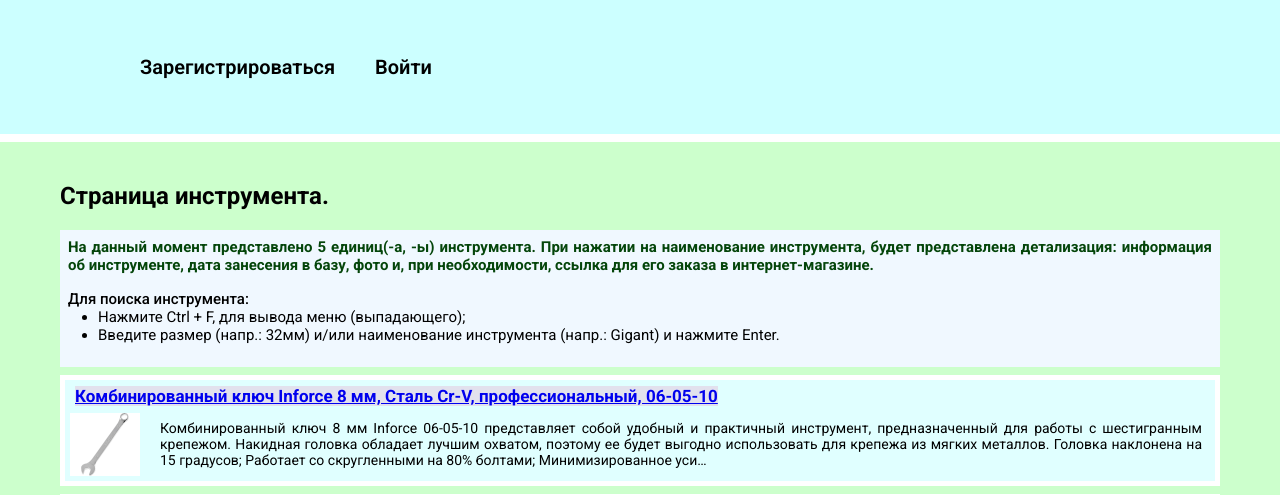
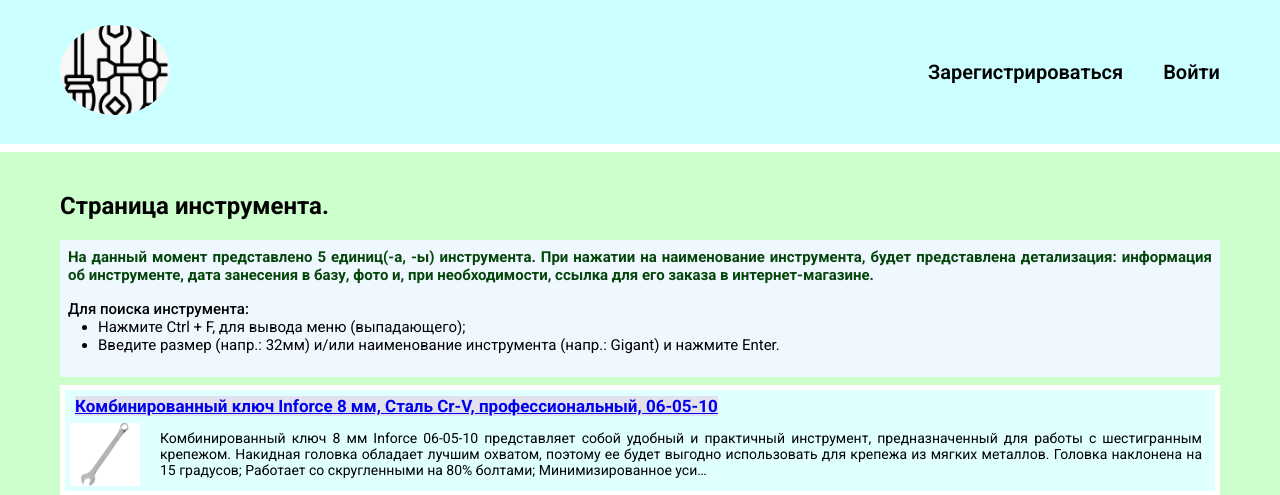
Before and after one commit to AlexRegel/Python522_3_Diploma, a Django app: page /techlog_tools/ in a window 1280 px wide. Shown: the top 495 px of the page. Run offline with Django 5.2, Linux system fonts and the light colour scheme; data comes from the database, SQL or seed files in the repository; both versions use the stored data as it was after the commit.

Commit message:
Task_5_forDZ_82_Py11 add logotype, menu Tools and favicon

```diff
--- a/diplomPythonDjango/techlog_tools_spparts_auto/techlog_tools_spparts/techlog_tools/models.py
+++ b/diplomPythonDjango/techlog_tools_spparts_auto/techlog_tools_spparts/techlog_tools/models.py
@@ -19,7 +19,7 @@ class TechlogTools2(models.Model):
     url = models.URLField(blank=True)  # Поле не обязательное для заполнения
 
     # Для строкового представления объекта
-    # (в админке) выведем:
+    # (в админке, например) выведем:
     def __str__(self):
         return self.title
         # Возможно вывести дату любым способом:
--- a/diplomPythonDjango/techlog_tools_spparts_auto/techlog_tools_spparts/techlog_tools/static/css/style.css
+++ b/diplomPythonDjango/techlog_tools_spparts_auto/techlog_tools_spparts/techlog_tools/static/css/style.css
@@ -147,7 +147,7 @@ body {
 /* рабочий элемент */
 .menu {
     background: #CCFFFF;
-    padding: 15px;
+    padding: 5px;
     border-bottom: 8px solid white;
 }
 
--- a/diplomPythonDjango/techlog_tools_spparts_auto/techlog_tools_spparts/techlog_tools/templates/techlog_tools/base.html
+++ b/diplomPythonDjango/techlog_tools_spparts_auto/techlog_tools_spparts/techlog_tools/templates/techlog_tools/base.html
@@ -5,14 +5,22 @@
     <meta charset="UTF-8">
     <title>Title</title>
     <link rel="stylesheet" href="{% static 'css/style.css' %}">
+    <link rel="icon" type="image/png" href="{% static 'techlog_tools/car-tools.png' %}">
 </head>
 <body>
 <div class="menu">
     <div class="wrap">
+        <div class="logo">
+            <a href="{% url 'home' %}">
+                <img src="{% static 'techlog_tools/car-tools.png' %}" alt="">
+            </a>
+        </div>
         <ul>
             {% if user.is_authenticated %}
                 <li class="logo">Пользователь: {{ user.username }}</li>
                 <li><a href="{% url 'home' %}">Главная</a></li>
+                <li><a href="{% url 'techlogtools' %}">Инструменты</a></li>
+                <!--для запчастей-->
                 <li>
                     <form action="{% url 'exitappuser' %}" method="post">
                         {% csrf_token %}
--- a/diplomPythonDjango/techlog_tools_spparts_auto/techlog_tools_spparts/techlog_tools/templates/techlog_tools/home.html
+++ b/diplomPythonDjango/techlog_tools_spparts_auto/techlog_tools_spparts/techlog_tools/templates/techlog_tools/home.html
@@ -5,7 +5,7 @@
 <!--    <h2>Home page</h2>-->
     <h1>Технический учёт инструментов и запчастей (техники)</h1>
 <div class="img">
-    <img src="{% static 'techlog_tools/LineOfTools_1.png' %}" alt="">
+    <img src="{% static 'techlog_tools/LineOfTools_1.png' %}" alt="line_img">
 </div>
 <h3 class="count">Сайт представляет из себя Каталог-приложение с базой инструмента, запчастей (техники). Ниже представлены некоторые достаточно распространённые инструменты с возможностью их заказа в интернет-магазине.</h3>
 <div class="block">
--- a/diplomPythonDjango/techlog_tools_spparts_auto/techlog_tools_spparts/techlog_tools/views.py
+++ b/diplomPythonDjango/techlog_tools_spparts_auto/techlog_tools_spparts/techlog_tools/views.py
@@ -63,7 +63,7 @@ def techlog_tools(request):
     })
 
 
-# techlog_tools
+# для techlog_tools
 def tool_details(request, techlog_tools_id):
     tool = get_object_or_404(TechlogTools2, pk=techlog_tools_id)
     return render(request, 'techlog_tools/tool_details.html',
--- a/diplomPythonDjango/techlog_tools_spparts_auto/techlog_tools_spparts/techlog_tools_spparts/urls.py
+++ b/diplomPythonDjango/techlog_tools_spparts_auto/techlog_tools_spparts/techlog_tools_spparts/urls.py
@@ -29,6 +29,7 @@ urlpatterns = [
     path('loginapp/', views.login_user, name='loginuser'),
     # include urls
     path('techlog_tools/', include('techlog_tools.urls')),
+
 ]
 
 urlpatterns += static(settings.MEDIA_URL, document_root=settings.MEDIA_ROOT)
```
Also changed, not shown: diplomPythonDjango/techlog_tools_spparts_auto/techlog_tools_spparts/db.sqlite3, diplomPythonDjango/techlog_tools_spparts_auto/techlog_tools_spparts/techlog_tools/static/techlog_tools/car-tools.png (added).
